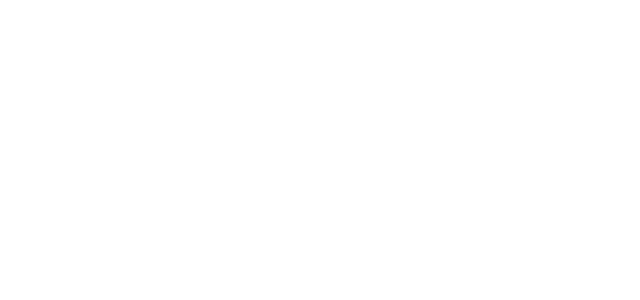
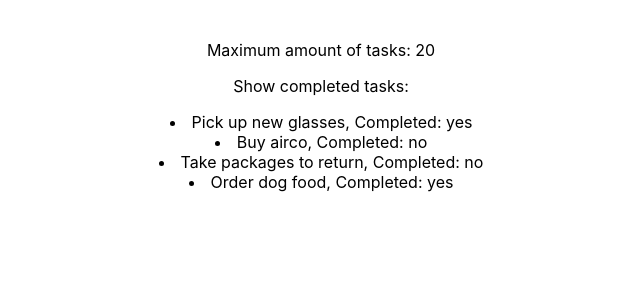
Before and after one commit to AvresCode/Redux-Task-Management-App, a React (Create React App) app: page / in a window 1280 px wide. Shown: the top 300 px of the page, without its empty margins (319-959 px from the left). Built offline with nearby package versions, Linux system fonts and the light colour scheme.

Commit message:
Showed task data on the page

```diff
--- a/src/App.css
+++ b/src/App.css
@@ -1,3 +1,4 @@
 .App {
   text-align: center;
+  margin-top: 5vh;
 }
--- a/src/App.js
+++ b/src/App.js
@@ -1,5 +1,6 @@
 
 import './App.css';
+import TaskList from './components/TasksList';
 
 function App() {
   return (
@@ -7,6 +8,7 @@
       <header className="App-header">
 
       </header>
+      <TaskList/>
     </div>
   );
 }
--- /dev/null
+++ b/src/components/TasksList.js
@@ -0,0 +1,12 @@
+import { useSelector } from "react-redux/es/exports";
+import { selectTask } from "../store/tasks/selectors";
+
+const TaskList = () => {
+    const tasksData = useSelector(selectTask);
+    return(<div> <p> Maximum amount of tasks: {tasksData.maxTasks}</p>
+    <p> Show completed tasks: {tasksData.showCompletedTasks}</p>
+        {tasksData.tasks.map(task => <li> {task.task}, Completed: {task.completed? "yes" : "no"}</li>)}
+    </div>)
+}
+
+export default TaskList
--- /dev/null
+++ b/src/store/tasks/selectors.js
@@ -0,0 +1 @@
+export const selectTask = (reduxState) => reduxState.task;
```
